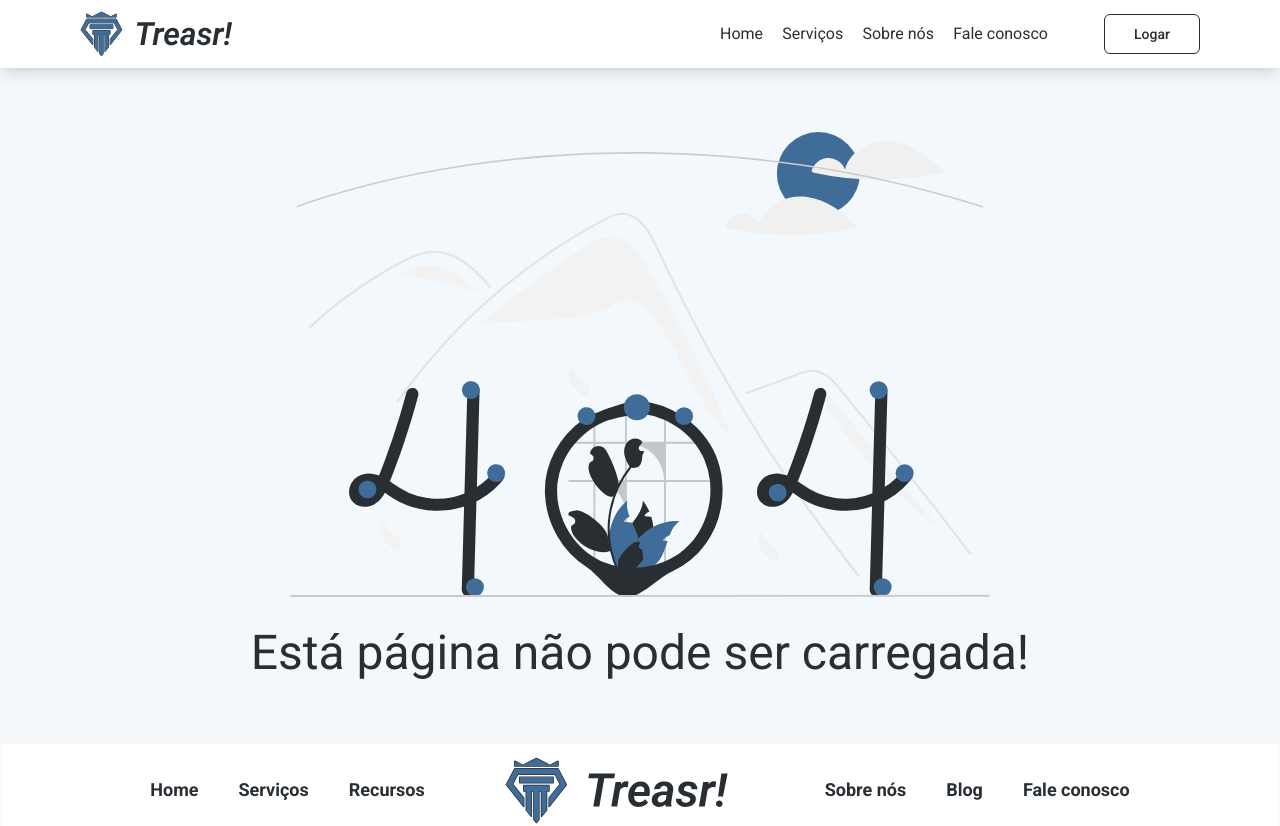
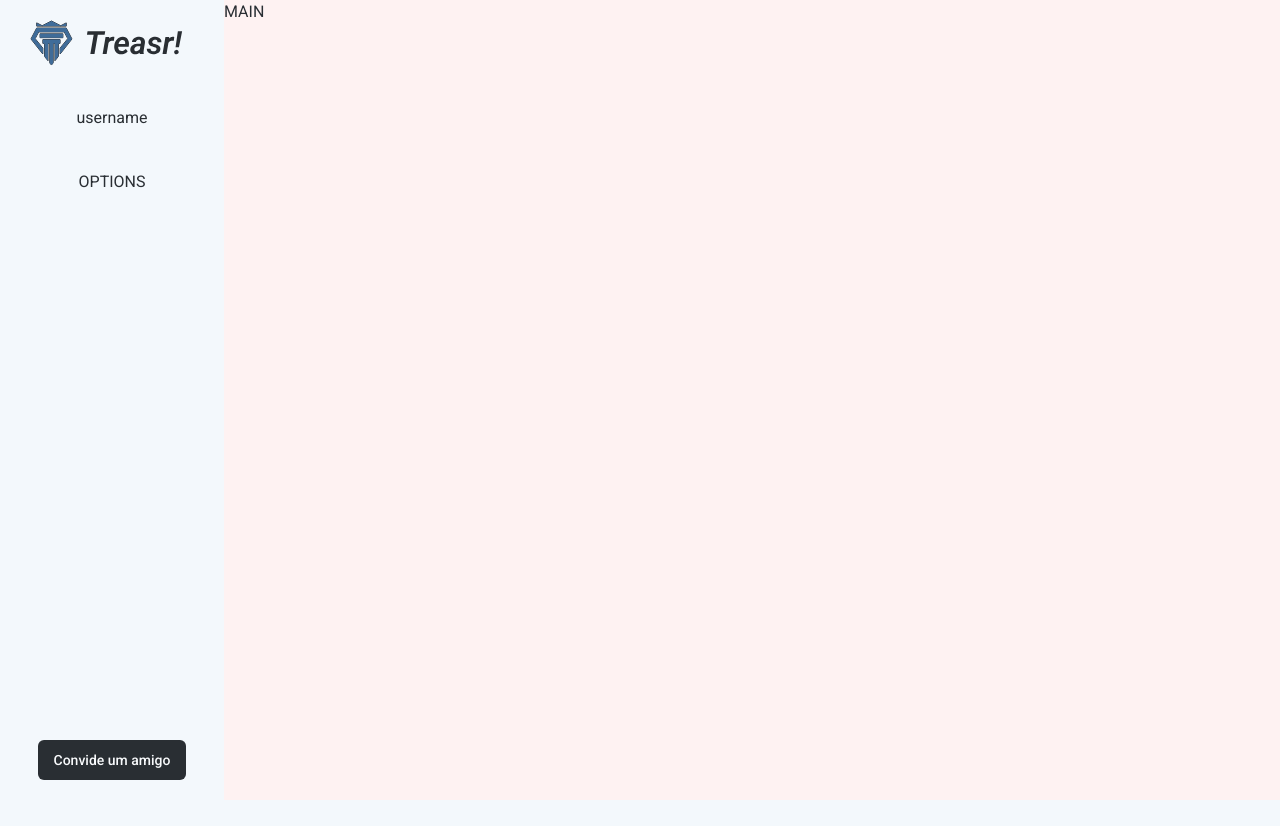
Before and after one commit to carvalhaus/financial_controller, a Next.js app in the folder frontend/: page /dashboard in a window 1280 px wide. Before the commit this address had no page. Shown: the top 826 px of the page. After the commit the page ends 800 px from the top, so only its background shows below. Built offline with nearby package versions, Linux system fonts and the light colour scheme.

Commit message:
feat: create Sidebar dashboard

```diff
--- /dev/null
+++ b/frontend/app/dashboard/(main)/page.jsx
@@ -0,0 +1,5 @@
+function MainDashboard() {
+    return (<h1>MAIN</h1>);
+}
+
+export default MainDashboard;
--- /dev/null
+++ b/frontend/app/dashboard/_components/navBar.jsx
@@ -0,0 +1,7 @@
+function NavBar() {
+    return (
+        <nav className="flex-1">OPTIONS</nav>
+    );
+}
+
+export default NavBar;
--- /dev/null
+++ b/frontend/app/dashboard/_components/userInfo.jsx
@@ -0,0 +1,7 @@
+function UserInfo() {
+    return (
+        <p>username</p>
+    );
+}
+
+export default UserInfo;
--- /dev/null
+++ b/frontend/app/dashboard/layout.jsx
@@ -0,0 +1,29 @@
+import Image from "next/image";
+import Link from "next/link";
+import UserInfo from "./_components/userInfo";
+import NavBar from "./_components/navBar";
+import { Button } from "@/components/ui/button";
+
+function DashboardLayout({ children }) {
+    return (
+        <div className="flex w-svw h-svh">
+            <aside className="w-56 flex flex-col items-center py-5 gap-10">
+                <Link href="/">
+                    <Image src="/Logo.svg" width={164} height={44} alt="Treasure logo" priority={true} />
+                </Link>
+
+                <UserInfo />
+
+                <NavBar />
+
+                <Button>Convide um amigo</Button>
+            </aside>
+
+            <div className="flex-1 bg-red-50">
+                {children}
+            </div>
+        </div>
+    );
+}
+
+export default DashboardLayout;
```
